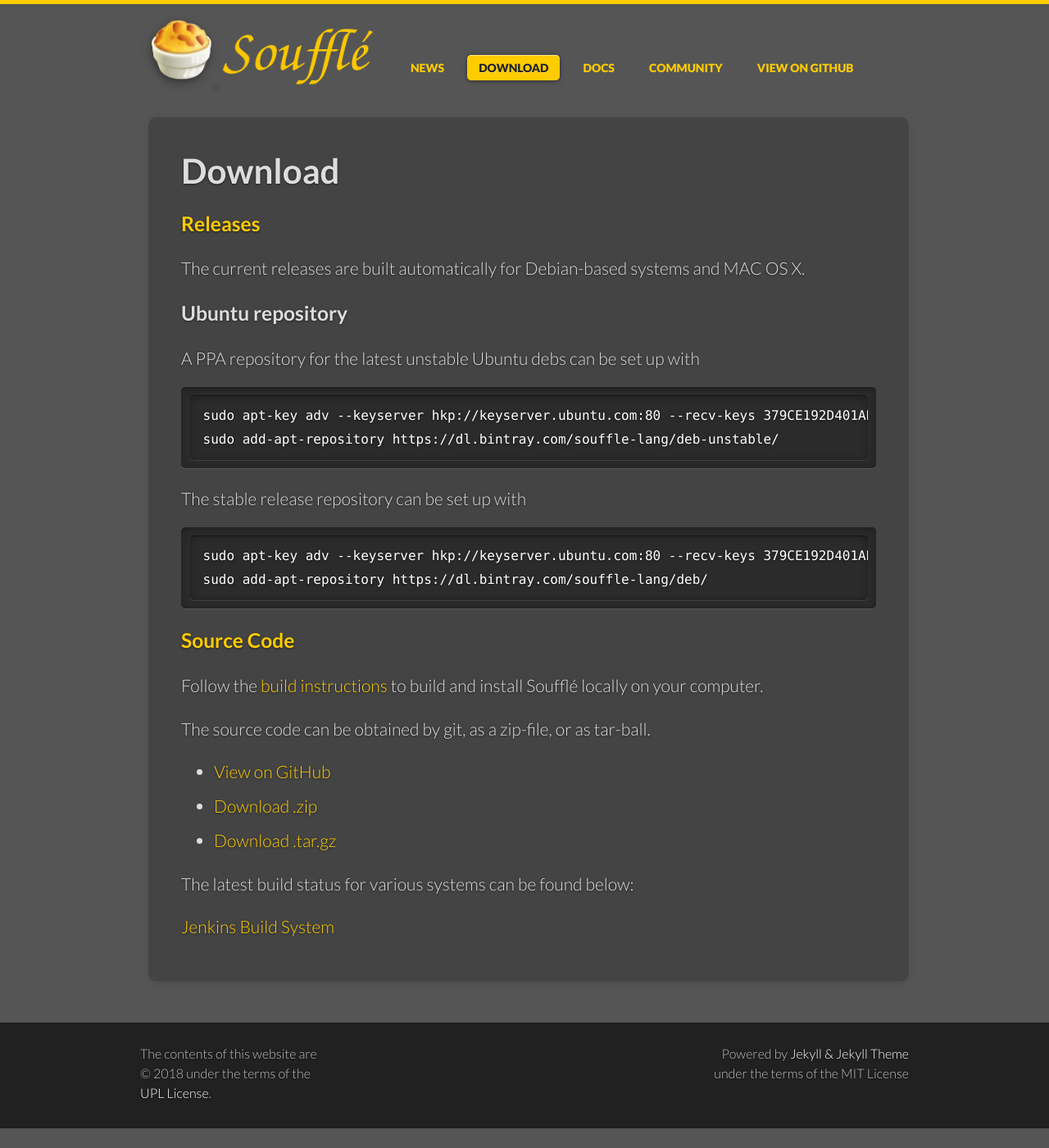
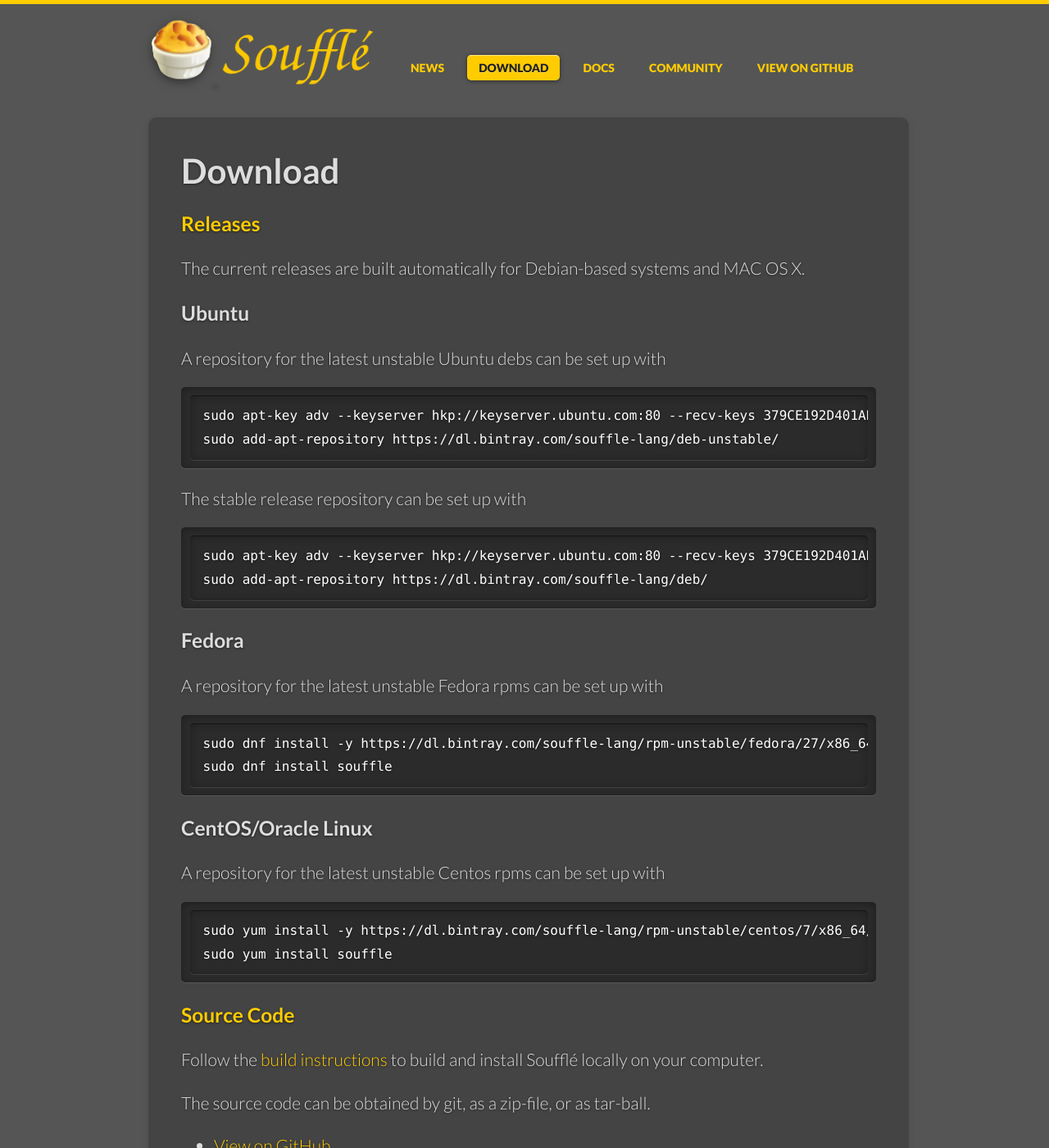
Before and after one commit to souffle-lang/souffle-lang.github.io, a Jekyll site: the page built from download/index.md, in a window 1280 px wide and 1400 px high. Shown: the whole window at 82% size. Built offline with Jekyll 4.4.1, drawn with Linux system fonts in a browser that asks for light colours.

Commit message:
Add rpm repositories to documentation

````diff
--- a/download/index.md
+++ b/download/index.md
@@ -6,8 +6,8 @@ title: Download
 ### [Releases](https://github.com/souffle-lang/souffle/releases/)
 The current releases are built automatically for Debian-based systems and MAC OS X.
 
-### Ubuntu repository
-A PPA repository for the latest unstable Ubuntu debs can be set up with
+### Ubuntu
+A repository for the latest unstable Ubuntu debs can be set up with
 ```
 sudo apt-key adv --keyserver hkp://keyserver.ubuntu.com:80 --recv-keys 379CE192D401AB61
 sudo add-apt-repository https://dl.bintray.com/souffle-lang/deb-unstable/
@@ -16,6 +16,20 @@ The stable release repository can be set up with
 ```
 sudo apt-key adv --keyserver hkp://keyserver.ubuntu.com:80 --recv-keys 379CE192D401AB61
 sudo add-apt-repository https://dl.bintray.com/souffle-lang/deb/
+```
+
+### Fedora
+A repository for the latest unstable Fedora rpms can be set up with
+```
+sudo dnf install -y https://dl.bintray.com/souffle-lang/rpm-unstable/fedora/27/x86_64/souffle-fedora-repo-1.0.2-1.x86_64.rpm
+sudo dnf install souffle
+```
+
+### CentOS/Oracle Linux
+A repository for the latest unstable Centos rpms can be set up with
+```
+sudo yum install -y https://dl.bintray.com/souffle-lang/rpm-unstable/centos/7/x86_64/souffle-repo-centos-1.0.2-1.x86_64.rpm
+sudo yum install souffle
 ```
 
 ### [Source Code](https://github.com/souffle-lang/souffle)
````
